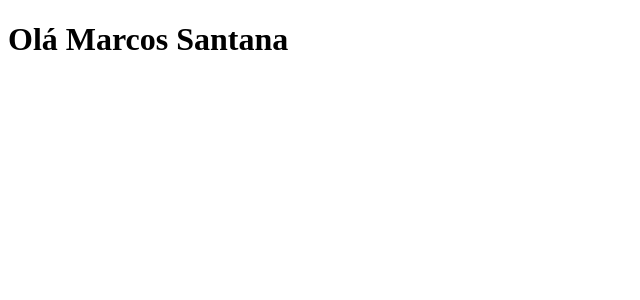
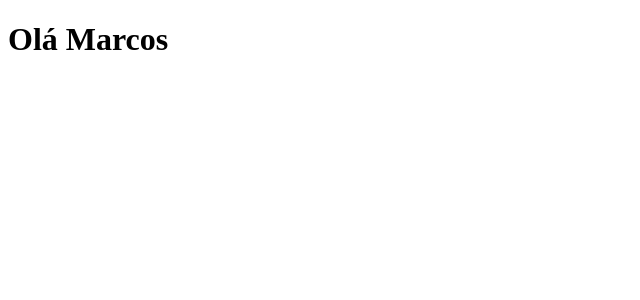
Before and after one commit to marcos-santan4/02-Ignite-Timer, a React (Vite) app: page / in a window 1280 px wide. Shown: the top 300 px of the page, without its empty margins (0-640 px from the left). Built offline with nearby package versions, Linux system fonts and the light colour scheme.

Commit message:
feat: teste

```diff
--- a/src/App.tsx
+++ b/src/App.tsx
@@ -1,7 +1,7 @@
 export function App() {
   return (
     <>
-      <h1>Olá Marcos Santana</h1>
+      <h1>Olá Marcos</h1>
     </>
   );
 }
```
Also changed, not shown: 1 other file (tests, documents, lock files or other folders).
